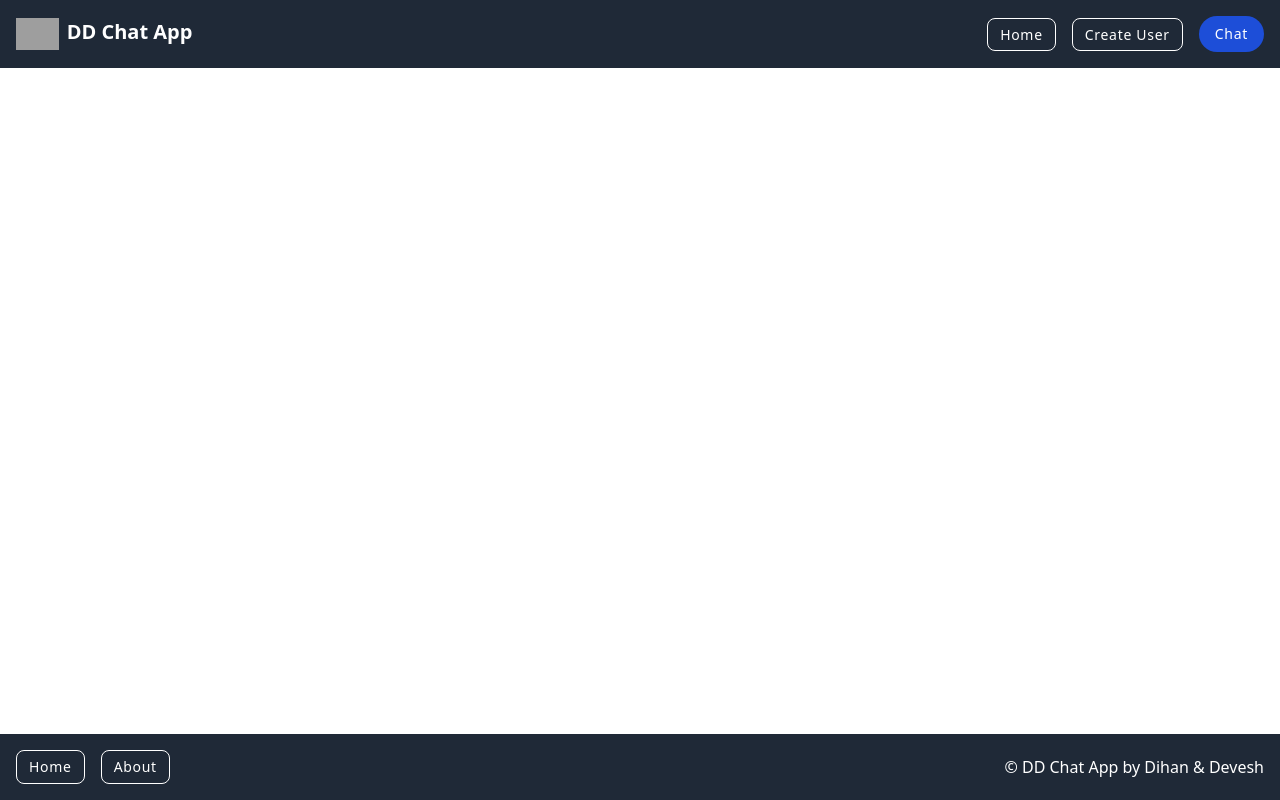
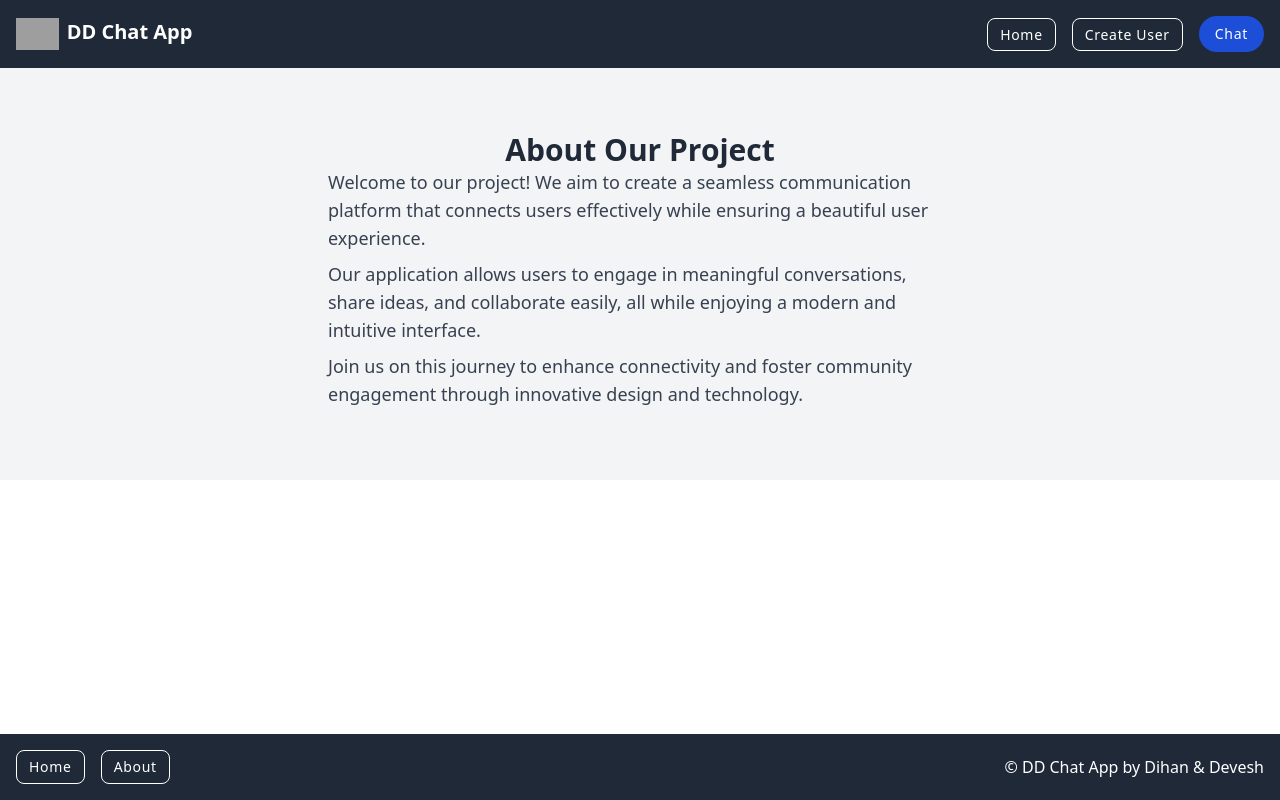
Before and after one commit to deveshbis/dd-chat-app, a Nuxt app: page /about in a window 1280 px wide. Built offline with nearby package versions, Linux system fonts and the light colour scheme; grey boxes are pictures that could not be loaded.

Commit message:
About page added

```diff
--- /dev/null
+++ b/pages/about.vue
@@ -0,0 +1,24 @@
+<template>
+    <section class="bg-gray-100 py-16">
+      <div class="container mx-auto px-4">
+        <h2 class="text-3xl font-bold text-center text-gray-800">About Our Project</h2>
+        <div class="flex flex-col items-center justify-center md:flex-row">
+
+          <div class="md:w-1/2 text-center md:text-left">
+            <p class="text-lg text-gray-700 mb-2">
+              Welcome to our project! We aim to create a seamless communication platform that connects users effectively while ensuring a beautiful user experience.
+            </p>
+            <p class="text-lg text-gray-700 mb-2">
+              Our application allows users to engage in meaningful conversations, share ideas, and collaborate easily, all while enjoying a modern and intuitive interface.
+            </p>
+            <p class="text-lg text-gray-700 mb-2">
+              Join us on this journey to enhance connectivity and foster community engagement through innovative design and technology.
+            </p>
+          </div>
+        </div>
+      </div>
+    </section>
+  </template>
+
+  <style scoped>
+  </style>
```
